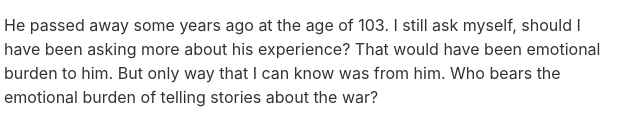
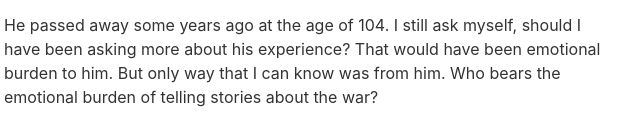
Before and after one commit to nsunami/nami-writes, an Eleventy site: page content/blog/2025-08-15/2025-08-15.md in a window 1280 px wide. Shown: the part 670-798 px from the top of the page, 332-972 px from the left. Built offline with nearby package versions, Linux system fonts and the light colour scheme; Eleventy itself is replaced by a stand-in of ours; files that its build step writes are made by us from their sources.

Commit message:
fix: Fix Oji-chan's age

```diff
--- a/content/blog/2025-08-15/2025-08-15.md
+++ b/content/blog/2025-08-15/2025-08-15.md
@@ -16,6 +16,6 @@ He went to war several times as a logistics officer in China. He never mentioned
 
 I wanted to hear his experience about the war. So one day, I brought my laptop with maps and asked him where he was and what his experience was.  He told me that he departed from Kure in Japan and landed to Qingdao in China. But, he did not want to continue. Well, rather, he could not—because he was overwhelmed by the sadness. I don't know what he was remembering. But, I could see the scars of war through his eyes.
 
-He passed away some years ago at the age of 103. I still ask myself, should I have been asking more about his experience? That would have been emotional burden to him. But only way that I can know was from him. Who bears the emotional burden of telling stories about the war?
+He passed away some years ago at the age of 104. I still ask myself, should I have been asking more about his experience? That would have been emotional burden to him. But only way that I can know was from him. Who bears the emotional burden of telling stories about the war?
 
 Today is 15 August 2025. Oji-chan, war is still happening around the world. I carry your scars with me. I want to make steps to bring peace to the world for you.
```
